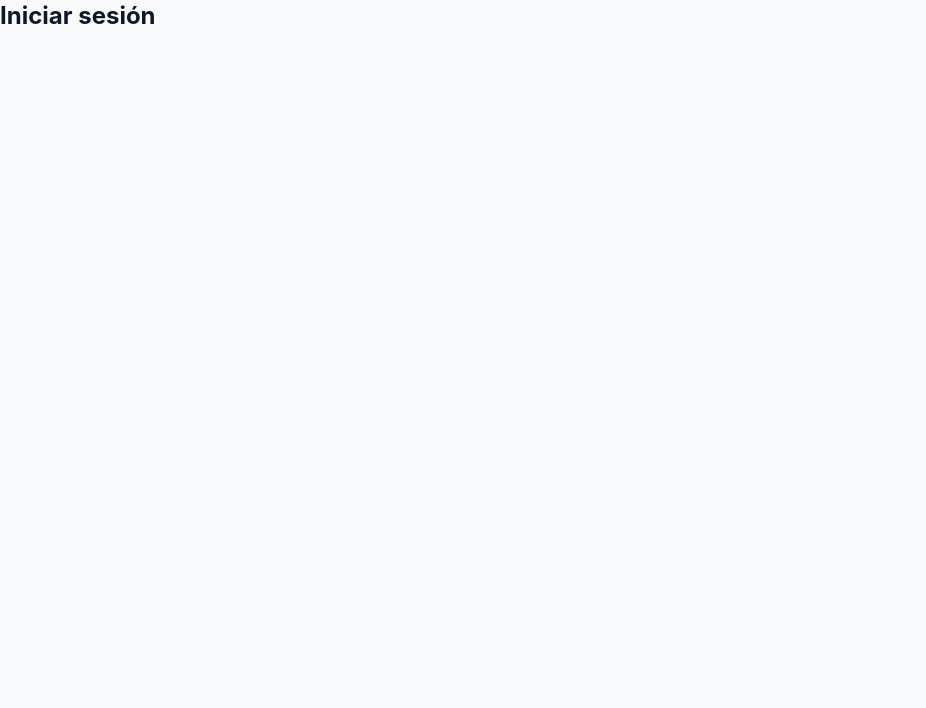
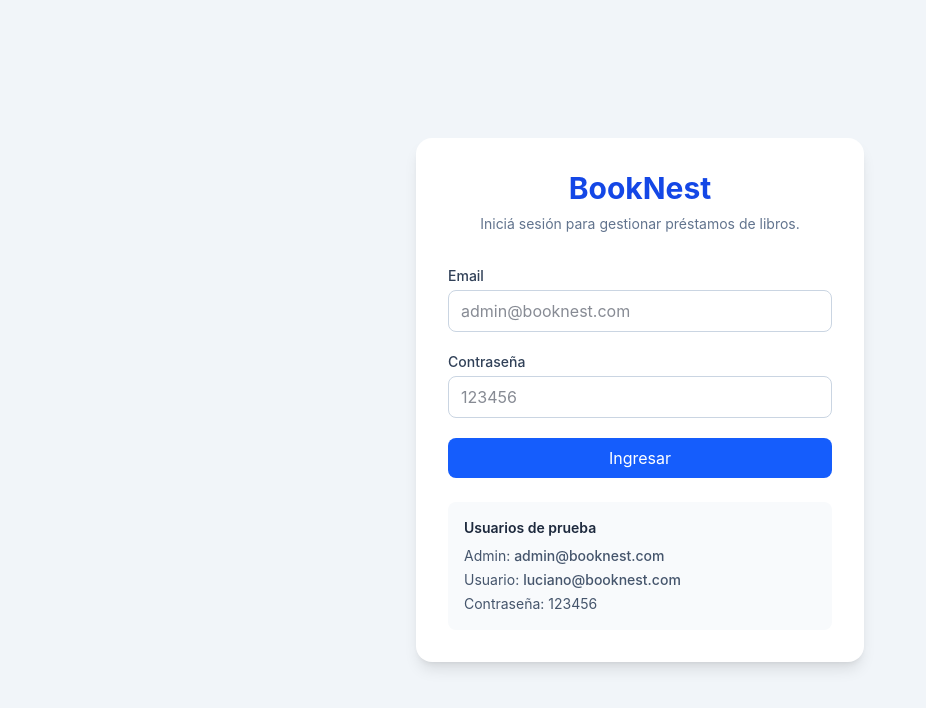
Before and after one commit to LucianoGauna/booknest-react, a React (Vite) app: page /login in a window 1280 px wide. Shown: the top 708 px of the page, without its empty margins (0-926 px from the left). Built offline with nearby package versions, Linux system fonts and the light colour scheme.

Commit message:
feat: creando componente de login

```diff
--- a/src/pages/Login.jsx
+++ b/src/pages/Login.jsx
@@ -1,3 +1,128 @@
+import { useState } from "react";
+import { useNavigate } from "react-router-dom";
+import { useAuth } from "../context/useAuth";
+
 export default function Login() {
-  return <h1 className="text-2xl font-bold">Iniciar sesión</h1>;
+  const { login } = useAuth();
+  const navigate = useNavigate();
+
+  const [form, setForm] = useState({
+    email: "",
+    password: "",
+  });
+
+  const [error, setError] = useState("");
+
+  function handleChange(event) {
+    const { name, value } = event.target;
+
+    setForm({
+      ...form,
+      [name]: value,
+    });
+
+    setError("");
+  }
+
+  function handleSubmit(event) {
+    event.preventDefault();
+
+    if (!form.email.trim() || !form.password.trim()) {
+      setError("Completá email y contraseña.");
+      return;
+    }
+
+    const result = login(form.email, form.password);
+
+    if (!result.success) {
+      setError(result.message);
+      return;
+    }
+
+    if (result.user.role === "admin") {
+      navigate("/admin");
+    } else {
+      navigate("/catalogo");
+    }
+  }
+
+  return (
+    <div className="flex min-h-screen items-center justify-center bg-slate-100 px-4">
+      <div className="w-full max-w-md rounded-2xl bg-white p-8 shadow-lg">
+        <div className="mb-8 text-center">
+          <h1 className="text-3xl font-bold text-blue-700">BookNest</h1>
+          <p className="mt-2 text-sm text-slate-500">
+            Iniciá sesión para gestionar préstamos de libros.
+          </p>
+        </div>
+
+          <form onSubmit={handleSubmit} className="space-y-5">
+          <div>
+            <label
+              htmlFor="email"
+              className="mb-1 block text-sm font-medium text-slate-700"
+            >
+              Email
+            </label>
+
+            <input
+              id="email"
+              name="email"
+              type="email"
+              value={form.email}
+              onChange={handleChange}
+              placeholder="admin@booknest.com"
+              className="w-full rounded-lg border border-slate-300 px-3 py-2 outline-none transition focus:border-blue-500 focus:ring-2 focus:ring-blue-100"
+            />
+          </div>
+
+          <div>
+            <label
+              htmlFor="password"
+              className="mb-1 block text-sm font-medium text-slate-700"
+            >
+              Contraseña
+            </label>
+
+            <input
+              id="password"
+              name="password"
+              type="password"
+              value={form.password}
+              onChange={handleChange}
+              placeholder="123456"
+              className="w-full rounded-lg border border-slate-300 px-3 py-2 outline-none transition focus:border-blue-500 focus:ring-2 focus:ring-blue-100"
+            />
+          </div>
+
+          {error && (
+            <p className="rounded-lg bg-red-50 px-3 py-2 text-sm text-red-600">
+              {error}
+            </p>
+          )}
+
+          <button
+            type="submit"
+            className="w-full rounded-lg bg-blue-600 px-4 py-2 font-medium text-white transition hover:bg-blue-700"
+          >
+            Ingresar
+          </button>
+        </form>
+
+        <div className="mt-6 rounded-lg bg-slate-50 p-4 text-sm text-slate-600">
+          <p className="font-semibold text-slate-800">Usuarios de prueba</p>
+
+          <div className="mt-2 space-y-1">
+            <p>
+              Admin: <span className="font-medium">admin@booknest.com</span>
+            </p>
+            <p>
+              Usuario: <span className="font-medium">luciano@booknest.com</span>
+            </p>
+            <p>Contraseña: 123456</p>
+          </div>
+        </div>
+      </div>
+    </div>
+  );
 }
```
